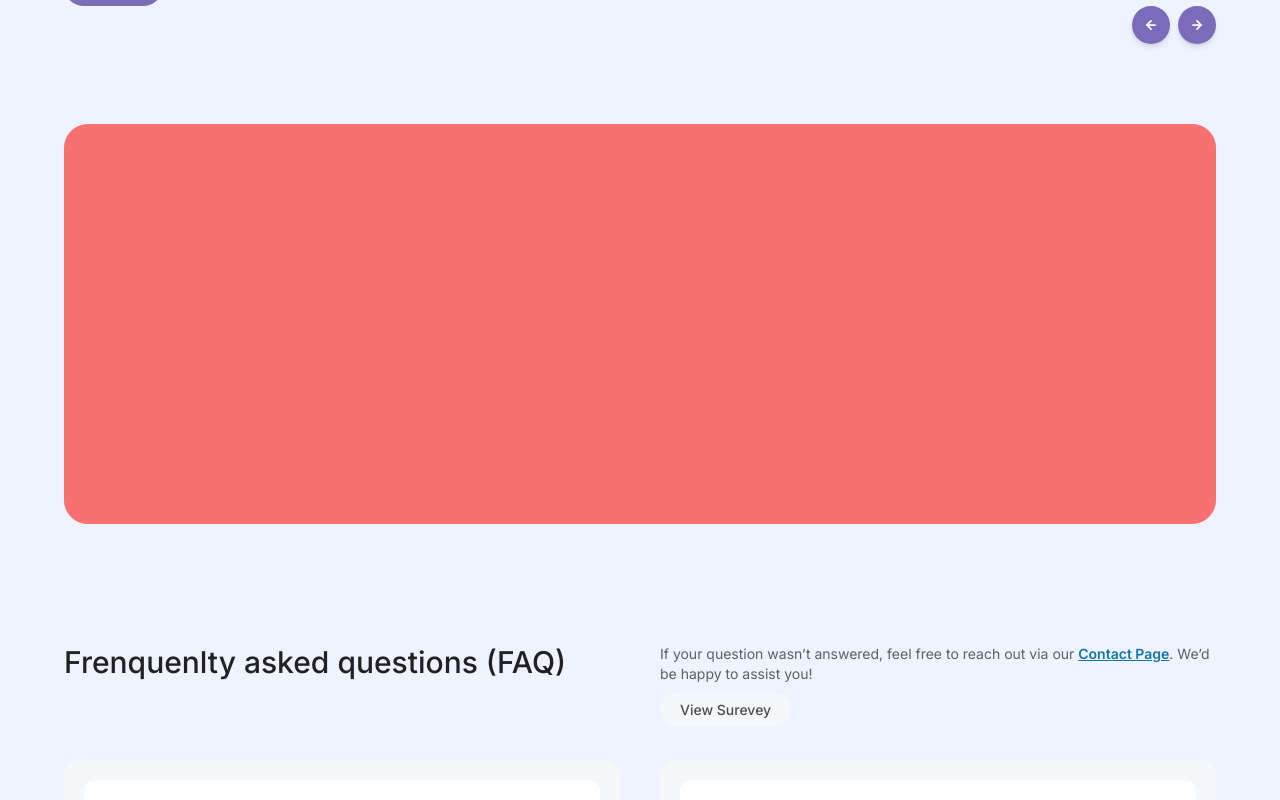
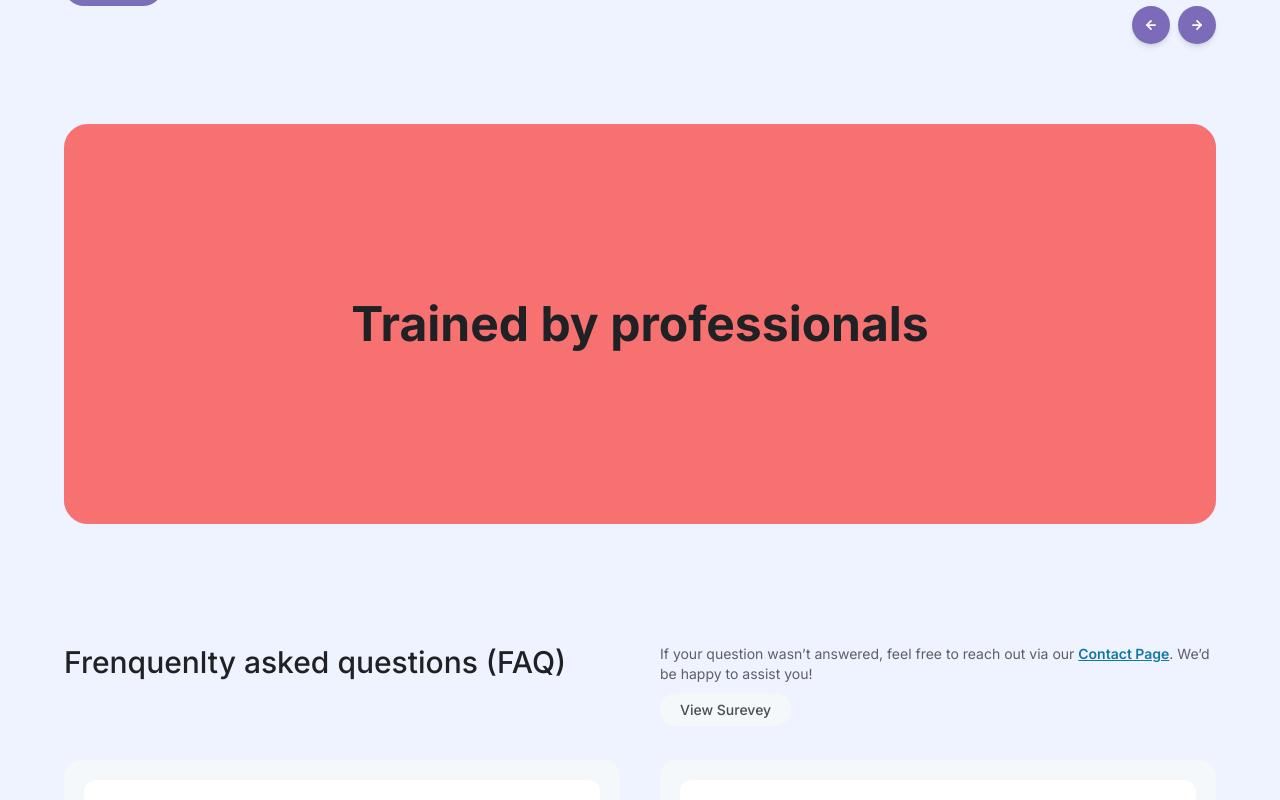
Before and after one commit to mbonikev/hotel_talents_pool, a React (Vite) app: page /#/ in a window 1280 px wide. Shown: the part 1621-2421 px from the top of the page. Built offline with nearby package versions, Linux system fonts and the light colour scheme; what ldrs would draw is missing.

Commit message:
Stalker-commit: src/components/Trainers.jsx

```diff
--- a/src/components/Trainers.jsx
+++ b/src/components/Trainers.jsx
@@ -7,9 +7,11 @@ function Trainers() {
         {/* lights */}
         <div className="w-[40%] rounded-full -z-0 blur-[100px] aspect-square absolute top-[-150px] right-[-160px] bg-[#7FA2CA]/60"></div>
         <div className="w-[40%] rounded-full -z-0 blur-[100px] aspect-square absolute bottom-[-150px] left-[-160px] bg-[#4D61BA]/35"></div>
-           <div className="w-full h-full bg-red-400 absolute top-0 z-10 flex flex-col items-center justify-center gap-2">
-
-            </div>
+        <div className="w-full h-full bg-red-400 absolute top-0 z-10 flex flex-col items-center justify-center gap-2">
+          <h1 className="text-5xl font-bold w-fit text-center">
+            Trained by professionals
+          </h1>
+        </div>
       </div>
     </div>
   );
```
